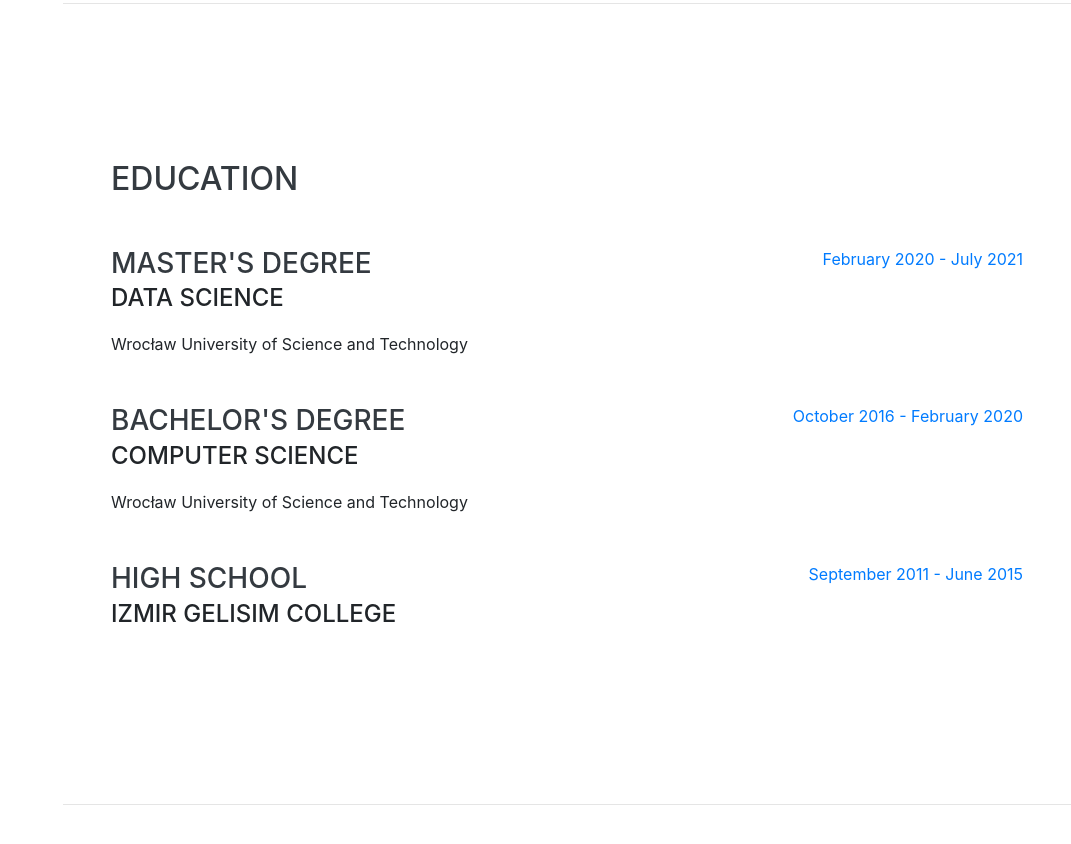
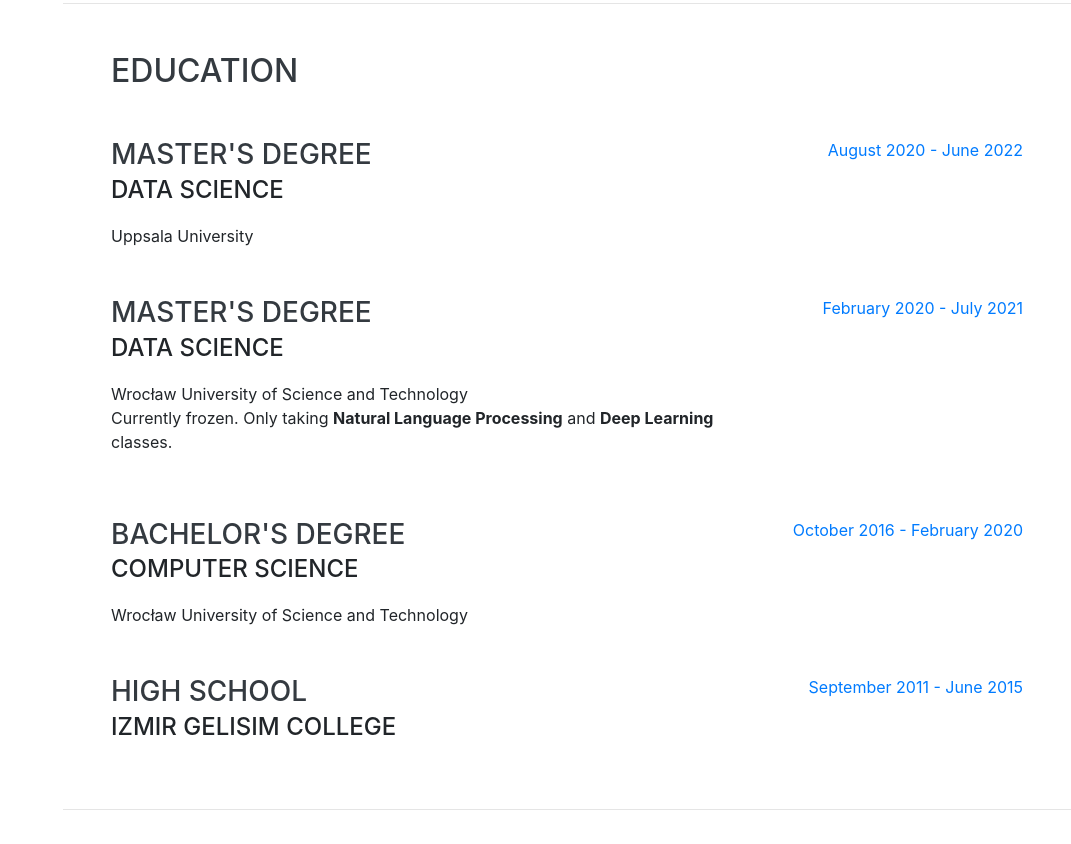
Before and after one commit to AdamOrucu/adamorucu.github.io, a website with bundled scripts: page index.html in a window 1280 px wide. Shown: the part 1598-2442 px from the top of the page, without its empty margins (209-1280 px from the left). Built offline with nearby package versions, Linux system fonts and the light colour scheme; a script that the page names is missing; a web font is replaced by a local one.

Commit message:
content update

```diff
--- a/index.html
+++ b/index.html
@@ -149,8 +149,19 @@
           <div class="resume-content">
             <h3 class="mb-0">Master's Degree</h3>
             <div class="subheading mb-3">Data Science</div>
+            <div>Uppsala University</div>
+          </div>
+          <div class="resume-date text-md-right">
+            <span class="text-primary">August 2020 - June 2022</span>
+          </div>
+        </div>
+
+        <div class="resume-item d-flex flex-column flex-md-row justify-content-between mb-5">
+          <div class="resume-content">
+            <h3 class="mb-0">Master's Degree</h3>
+            <div class="subheading mb-3">Data Science</div>
             <div>Wrocław University of Science and Technology</div>
-            <!-- <p>GPA: 3.83 / 5</p> -->
+            <p>Currently frozen. Only taking <b>Natural Language Processing</b> and <b>Deep Learning</b> classes.</p>
           </div>
           <div class="resume-date text-md-right">
             <span class="text-primary">February 2020 - July 2021</span>
```
